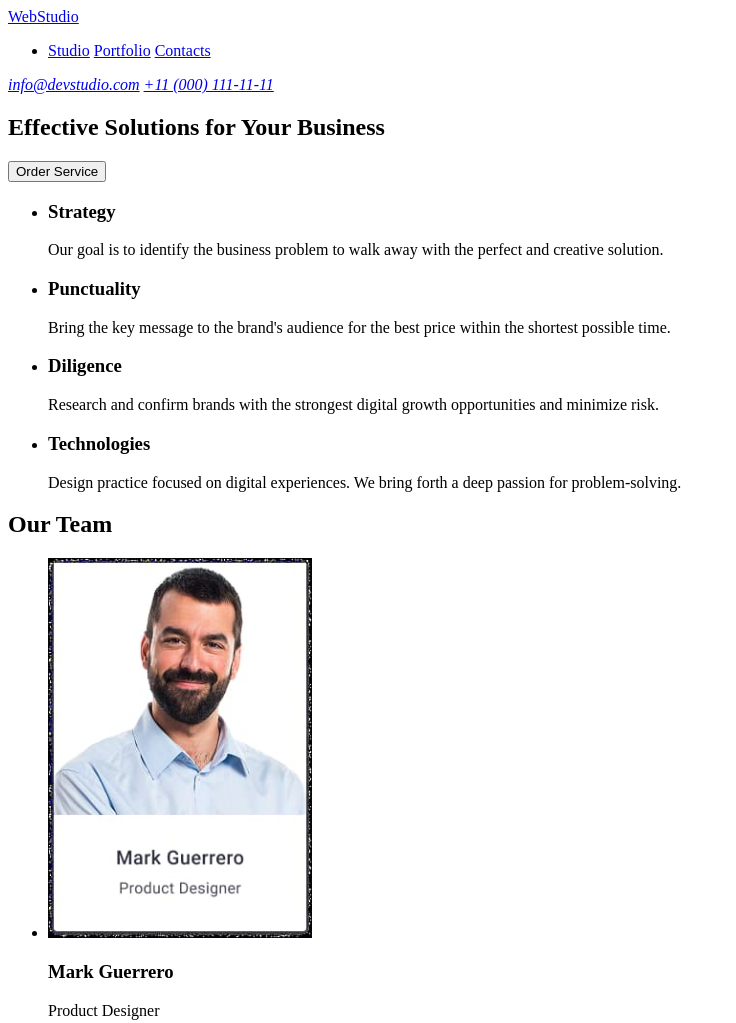
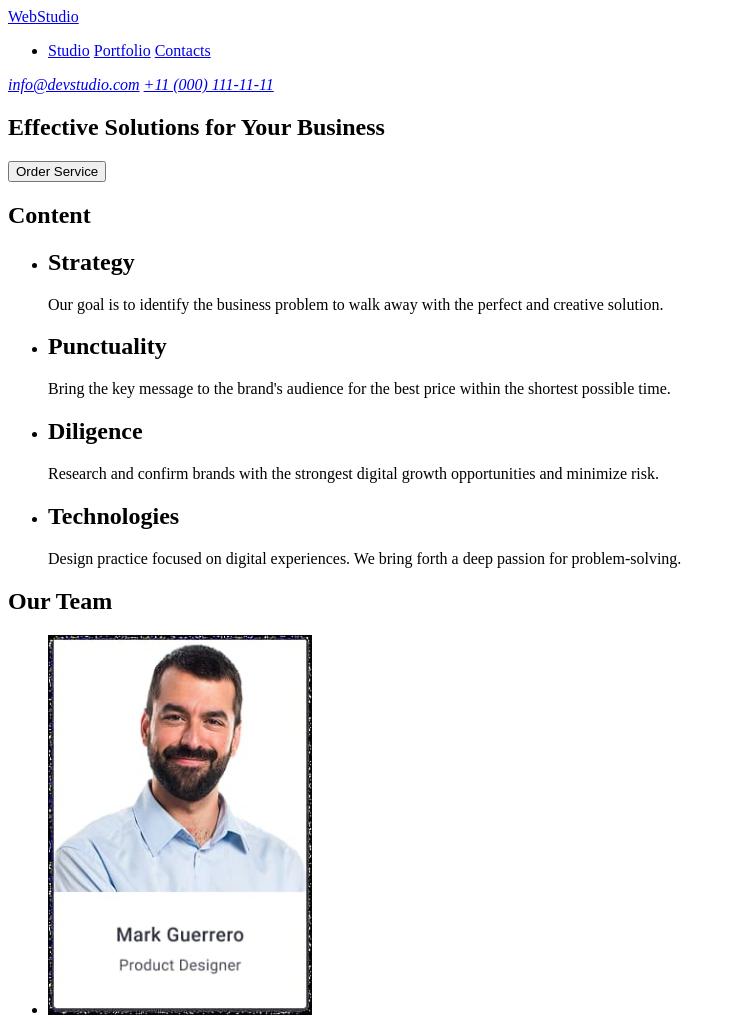
Before and after one commit to LiliiaKravchuk/goit-markup-hw-01, a plain HTML site: page index.html in a window 1280 px wide. Shown: the top 1023 px of the page, without its empty margins (0-736 px from the left). Drawn offline with Linux system fonts and the light colour scheme.

Commit message:
correct html file

```diff
--- a/index.html
+++ b/index.html
@@ -28,27 +28,28 @@
     <main>
         <!-- hero section -->
         <section>
-            <h2>Effective Solutions for Your Business</h2>
+            <h1>Effective Solutions for Your Business</h1>
             <button type="button">Order Service</button>
         </section>
 
         <!-- features section -->
         <section>
+            <h2>Content</h2>
             <ul>
                 <li>
-                    <h3>Strategy</h3>
+                    <h2>Strategy</h2>
                     <p>Our goal is to identify the business problem to walk away with the perfect and creative solution.</p>
                 </li>
                 <li>
-                    <h3>Punctuality</h3>
+                    <h2>Punctuality</h2>
                     <p>Bring the key message to the brand's audience for the best price within the shortest possible time.</p>
                 </li>
                 <li>
-                    <h3>Diligence</h3>
+                    <h2>Diligence</h2>
                     <p>Research and confirm brands with the strongest digital growth opportunities and minimize risk.</p>
                 </li>
                 <li>
-                    <h3>Technologies</h3>
+                    <h2>Technologies</h2>
                     <p>Design practice focused on digital experiences. We bring forth a deep passion for problem-solving.</p>
                 </li>
             </ul>
```
